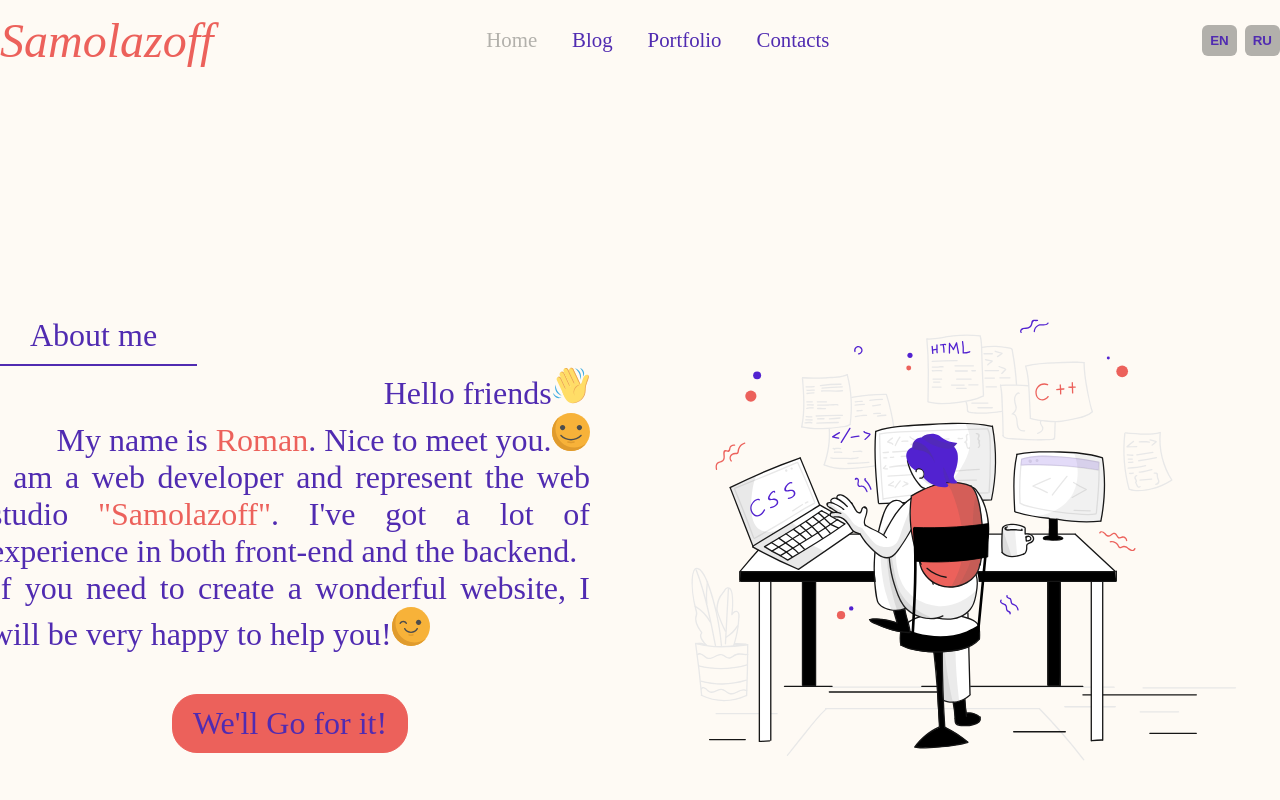
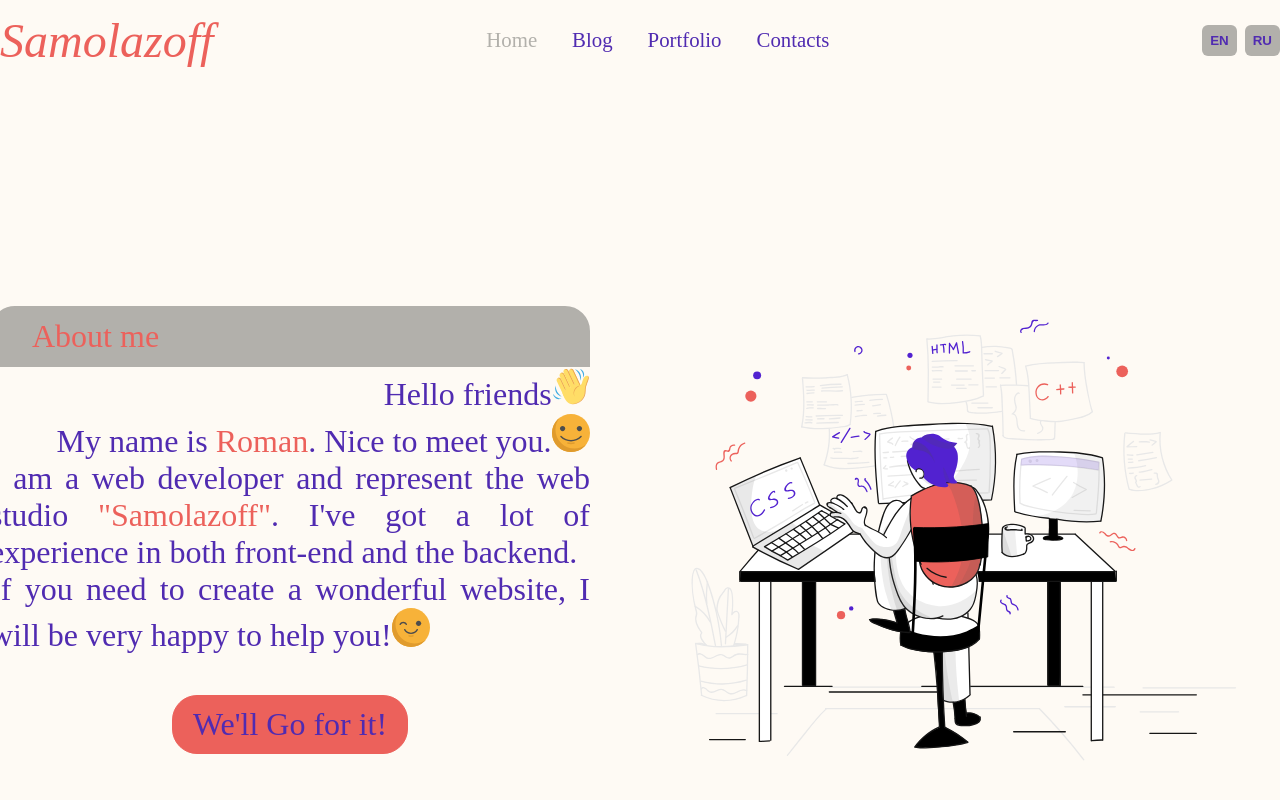
Before and after one commit to samolazoff/Portfolio, a React (Create React App) app: page / in a window 1280 px wide. Shown: the top 800 px of the page. Built offline with nearby package versions, Linux system fonts and the light colour scheme.

Commit message:
New style title-block

```diff
--- a/src/styles/App.scss
+++ b/src/styles/App.scss
@@ -17,11 +17,14 @@
 }
 
 .title-block{
+    width: 100%;
     padding: 10px 40px;
-    border-bottom: 2px solid map-get($txt-colors , "primery");
+    border: 2px solid map-get($txt-colors , "secondary");
+    border-radius: 25px 25px 0 0;
+    background-color: map-get($bgc-colors , "secondary");
     font-size: 2.0rem;
     font-weight: 500;
-    color: map-get($txt-colors , "primery");
+    color: map-get($txt-colors , "important");
 }
 .btn{
     margin: 40px 0;
```
